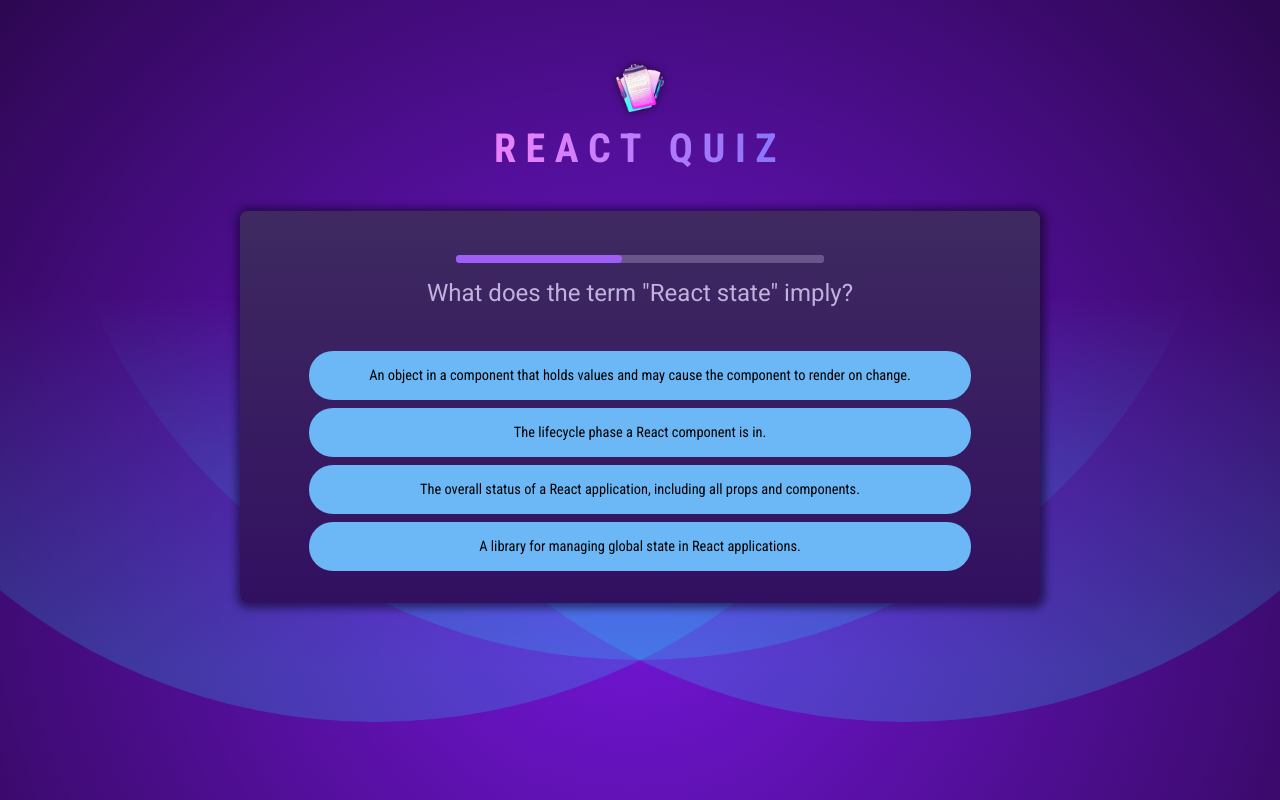
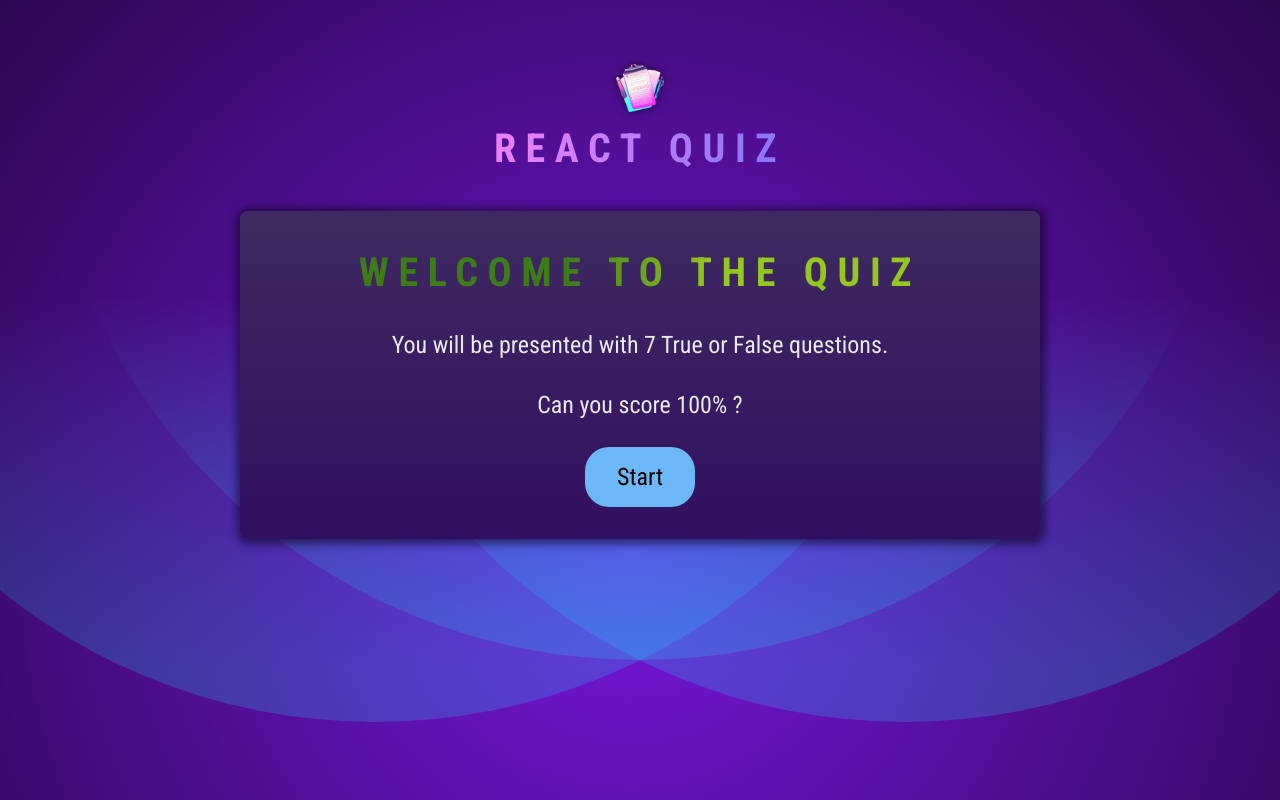
Before and after one commit to elperez365/ReactQuiz, a React (Vite) app: page / in a window 1280 px wide. Built offline with nearby package versions, Linux system fonts and the light colour scheme.

Commit message:
startPage and skip button added

```diff
--- a/index.html
+++ b/index.html
@@ -7,10 +7,6 @@
     <title>ReactQuiz</title>
   </head>
   <body>
-    <header>
-      <img src="/quiz-logo.png" alt="" />
-      <h1>React Quiz</h1>
-    </header>
     <div id="root"></div>
     <script type="module" src="/src/main.jsx"></script>
   </body>
--- a/src/App.jsx
+++ b/src/App.jsx
@@ -1,12 +1,21 @@
+import { useState } from "react";
 import { LogContextProvider } from "./components/LogContextProvider";
 import Outlet from "./components/Outlet";
+import StartPage from "./components/StartPage";
+import Header from "./components/Header";
 
 function App() {
+  const [StartQuiz, setStartQuiz] = useState(false);
   return (
     <>
-      <LogContextProvider>
-        <Outlet />
-      </LogContextProvider>
+      <Header />
+      {StartQuiz ? (
+        <LogContextProvider>
+          <Outlet />
+        </LogContextProvider>
+      ) : (
+        <StartPage onStart={() => setStartQuiz(true)} />
+      )}
     </>
   );
 }
--- /dev/null
+++ b/src/components/Header.jsx
@@ -0,0 +1,8 @@
+export default function Header() {
+  return (
+    <header>
+      <img src="/quiz-logo.png" alt="" />
+      <h1>React Quiz</h1>
+    </header>
+  );
+}
--- a/src/components/Quiz.jsx
+++ b/src/components/Quiz.jsx
@@ -1,12 +1,15 @@
 import Question from "./Question";
 
 import Answers from "./Answers";
+import SkipButton from "./SkipButton";
 
 export default function Quiz() {
   return (
     <div id="quiz">
       <Question />
       <Answers />
+
+      <SkipButton />
     </div>
   );
 }
--- /dev/null
+++ b/src/components/SkipButton.jsx
@@ -0,0 +1,24 @@
+import { useContext } from "react";
+import { LogContext } from "./LogContextProvider";
+import { shuffledQuestions } from "../questions";
+
+export default function SkipButton({ onClick }) {
+  const { logs, addLog } = useContext(LogContext);
+  const currentQuestion = shuffledQuestions[logs.length];
+
+  const nullishAdd = () => {
+    const nullishLog = {
+      id: currentQuestion.id,
+      question: currentQuestion.text,
+      answer: null,
+      isCorrect: "skipped",
+    };
+    addLog(nullishLog);
+  };
+
+  return (
+    <button id="skipButton" onClick={() => nullishAdd()}>
+      Skip
+    </button>
+  );
+}
--- /dev/null
+++ b/src/components/StartPage.jsx
@@ -0,0 +1,12 @@
+export default function StartPage({ onStart }) {
+  return (
+    <div id="quiz" className="startPage">
+      <h1>Welcome to the Quiz</h1>
+      <p>You will be presented with 7 True or False questions.</p>
+      <p>Can you score 100% ?</p>
+      <button id="startButton" onClick={() => onStart()}>
+        Start
+      </button>
+    </div>
+  );
+}
--- a/src/index.css
+++ b/src/index.css
@@ -338,6 +338,36 @@
   letter-spacing: 0.1rem;
 }
 
+.startPage {
+  animation: slide-in-from-bottom 0.7s ease-out;
+  h1 {
+    font-family: "Roboto Condensed", sans-serif;
+    font-weight: bold;
+    font-size: 2.5rem;
+    letter-spacing: 0.6rem;
+    margin: 0;
+    text-transform: uppercase;
+    background: linear-gradient(90deg, #3e7c1a 40%, #94c71f 60%);
+    -webkit-background-clip: text;
+    -webkit-text-fill-color: transparent;
+  }
+  P {
+    font-family: "Roboto Condensed", sans-serif;
+    font-size: 1.5rem;
+    color: #ebe7ef;
+  }
+  button {
+    font-family: "Roboto Condensed", sans-serif;
+    font-size: 1.5rem;
+    padding: 1rem 2rem;
+    border: none;
+    border-radius: 24px;
+    background: #6cb7f5;
+    cursor: pointer;
+    transition: all 0.2s ease-in-out;
+  }
+}
+
 @keyframes slide-in-from-bottom {
   0% {
     opacity: 0;
@@ -348,3 +378,17 @@
     transform: translateY(0);
   }
 }
+
+#skipButton {
+  font-family: "Roboto Condensed", sans-serif;
+  font-size: 1rem;
+  border: none;
+  background: transparent;
+  color: #9082a3;
+  cursor: pointer;
+  margin-top: 2rem;
+  &:hover,
+  &:focus {
+    color: #c7bfd6;
+  }
+}
```
